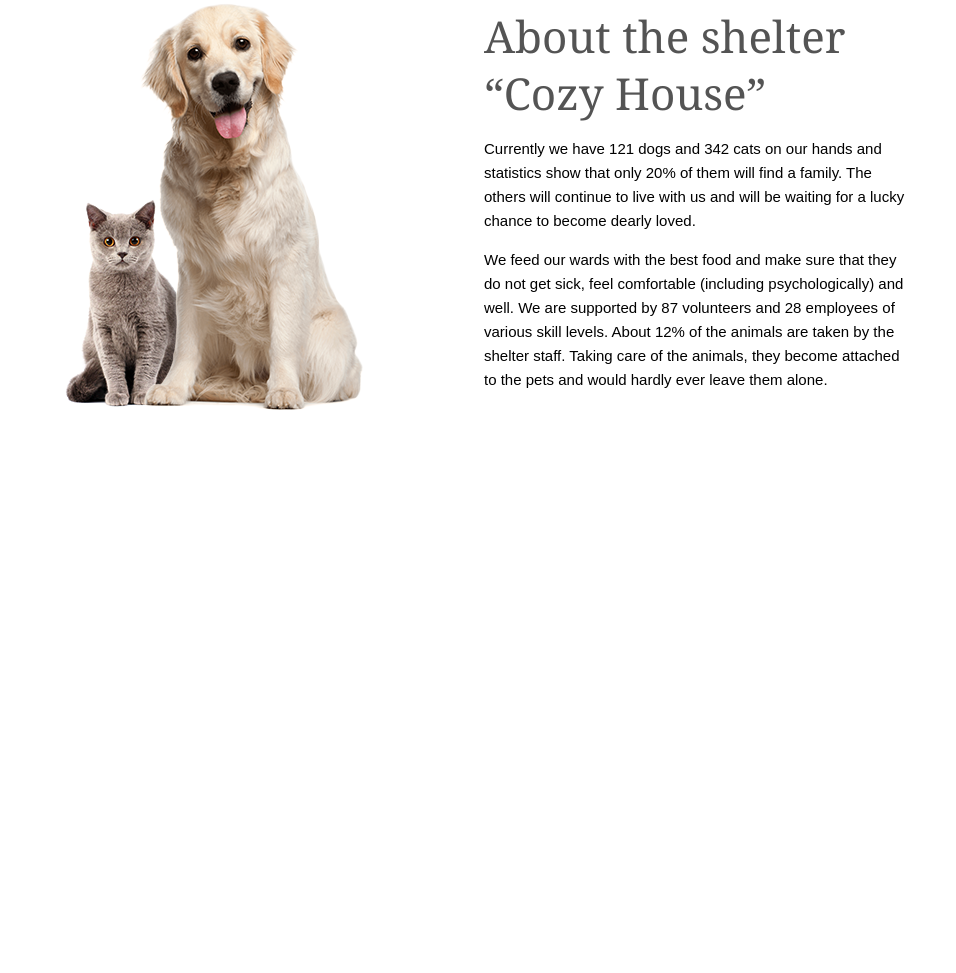
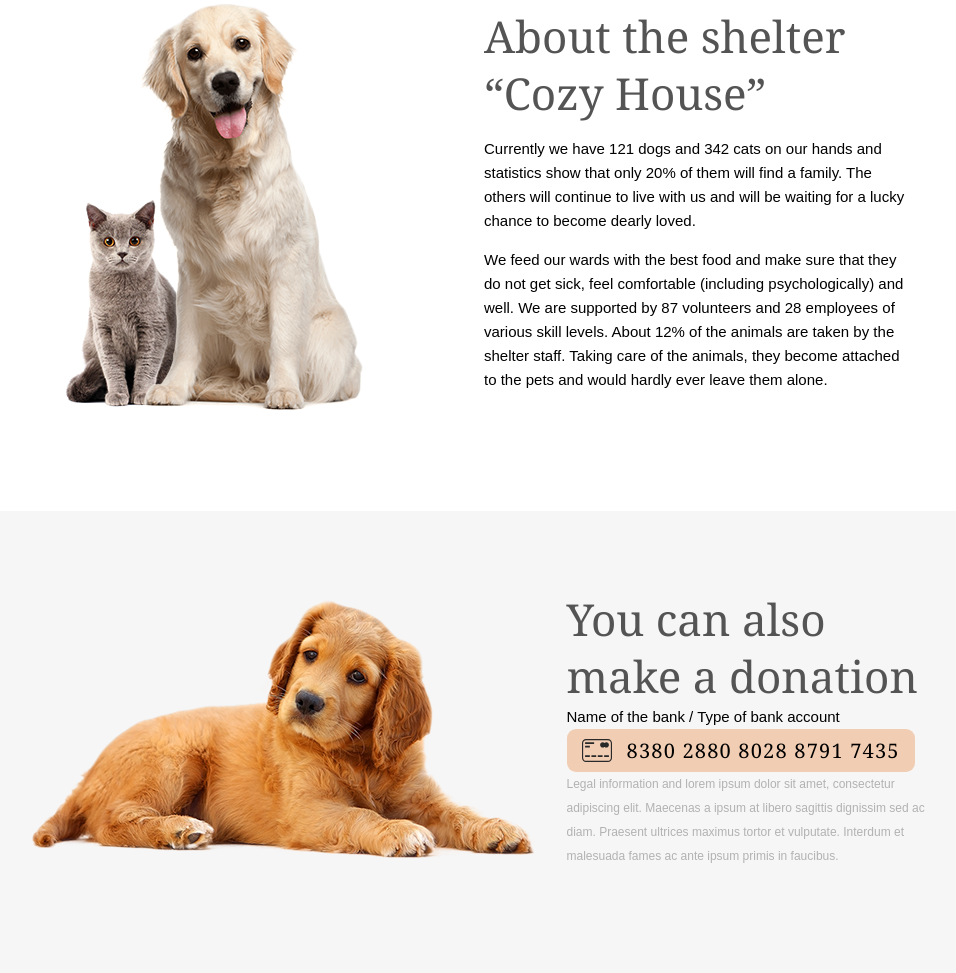
Before and after one commit to BazhenovYN/RSS-JSFE2023Q1, a plain HTML site: page Shelter/pages/main/index.html in a window 1280 px wide. Shown: the part 985-1958 px from the top of the page, without its empty margins (151-1107 px from the left). Before the commit the page ends 1496 px from the top, so only its background shows below. Drawn offline with Linux system fonts and the light colour scheme.

Commit message:
feat: add section donation

```diff
--- a/Shelter/common/styles/_common.scss
+++ b/Shelter/common/styles/_common.scss
@@ -8,6 +8,8 @@ $menu-color-black: #292929;
 $menu-color-black-active: #545454;
 
 $color-primary: #F1CDB3;
+
+$section-color: #F6F6F6;
 
 * {
   box-sizing: border-box;
@@ -43,6 +45,20 @@ h2 {
   text-align: left;
   color: $heading-color;
   margin: 0;
+}
+
+h4 {
+  font-family: Georgia;
+  font-size: 20px;
+  font-weight: 400;
+  line-height: 23px;
+  letter-spacing: 0.06em;
+  text-align: left;
+  margin: 0;
+}
+
+section:nth-child(odd):not(:first-child) {
+  background-color: $section-color;
 }
 
 .header {
--- a/Shelter/pages/main/index.html
+++ b/Shelter/pages/main/index.html
@@ -90,6 +90,33 @@
           </div>
         </div>
       </section>
+      <section class="donation">
+        <div class="container">
+          <div class="donation__inner">
+            <img
+              class="donation__image"
+              src="../../assets/images/donation-dog.png"
+              alt="donation dog"
+            />
+            <div class="donation__content">
+              <h2 class="donation__title">You can also <br> make a donation</h2>
+              <div class="donation__subtitle">
+                Name of the bank / Type of bank account
+              </div>
+              <div class="donation__credit-card">
+                <img src="../../assets/icons/credit-card.svg" alt="credit-card">
+                <h4 class="donation__card-number">8380 2880 8028 8791 7435</h4>
+              </div>
+              <div class="donation__offer">
+                Legal information and lorem ipsum dolor sit amet, consectetur
+                adipiscing elit. Maecenas a ipsum at libero sagittis dignissim
+                sed ac diam. Praesent ultrices maximus tortor et vulputate.
+                Interdum et malesuada fames ac ante ipsum primis in faucibus.
+              </div>
+            </div>
+          </div>
+        </div>
+      </section>
     </main>
   </body>
 </html>
--- a/Shelter/pages/main/main.scss
+++ b/Shelter/pages/main/main.scss
@@ -76,3 +76,38 @@
     max-width: 300px;
   }
 }
+
+.donation {
+  min-height: 462px;
+
+  &__inner {
+    display: flex;
+    justify-content: space-between;
+    align-items: center;
+    margin: auto;
+    padding: 80px 0 100px;
+    max-width: 915px;
+  }
+
+  &__content {
+    max-width: 380px;
+  }
+
+  &__credit-card {
+    display: inline-flex;
+    gap: 15px;
+    padding: 10px 15px;
+    background-color: $color-primary;
+    border-radius: 9px;
+  }
+
+  &__offer {
+    font-size: 12px;
+    color: #B2B2B2;
+  }
+
+  &__image {
+    width: 100%;
+    max-width: 505px;
+  }
+}
```
Also changed, not shown: Shelter/assets/icons/credit-card.svg (added), Shelter/pages/main/main.css, Shelter/pages/pets/pets.css, 2 other files.
